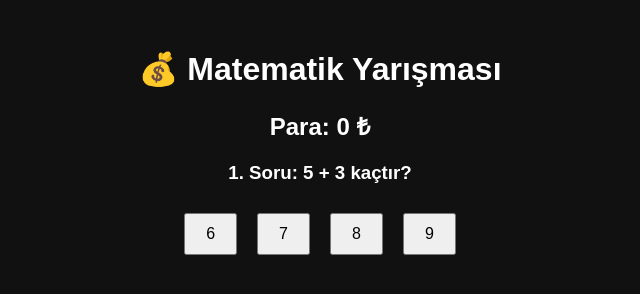
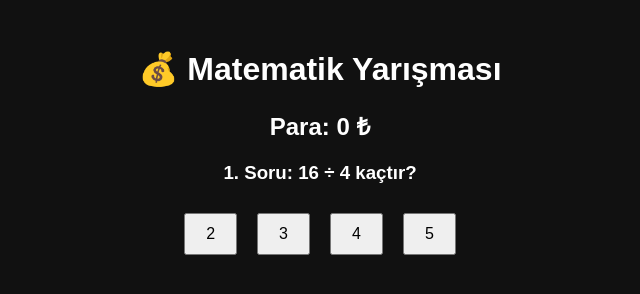
Before and after one commit to omerysf99/beram, a plain HTML site: page index.html in a window 1280 px wide. Shown: the full height of the page, 320-960 px from the left. Drawn offline with Linux system fonts and the light colour scheme.

Commit message:
Update index.html

```diff
--- a/index.html
+++ b/index.html
@@ -46,7 +46,8 @@ button:hover {
 </div>
 
 <script>
-let sorular = [
+// SORU HAVUZLARI
+let kolaySorular = [
     {soru:"5 + 3 kaçtır?", cevaplar:[6,7,8,9], dogru:8},
     {soru:"10 - 4 kaçtır?", cevaplar:[5,6,7,8], dogru:6},
     {soru:"6 x 2 kaçtır?", cevaplar:[10,11,12,13], dogru:12},
@@ -56,11 +57,39 @@ let sorular = [
     {soru:"20 - 8 kaçtır?", cevaplar:[10,11,12,13], dogru:12},
     {soru:"16 ÷ 4 kaçtır?", cevaplar:[2,3,4,5], dogru:4},
     {soru:"8 x 5 kaçtır?", cevaplar:[35,40,45,50], dogru:40},
-    {soru:"Bir tren saatte 120 km hızla gidiyor. 2.5 saatte kaç km gider?", cevaplar:[250,280,300,320], dogru:300}
+    {soru:"12 + 8 kaçtır?", cevaplar:[18,19,20,21], dogru:20},
+    {soru:"14 - 7 kaçtır?", cevaplar:[5,6,7,8], dogru:7},
+    {soru:"3 x 9 kaçtır?", cevaplar:[26,27,28,29], dogru:27}
 ];
 
+let zorSorular = [
+    {soru:"Bir tren saatte 120 km hızla gidiyor. 2.5 saatte kaç km gider?", cevaplar:[250,280,300,320], dogru:300},
+    {soru:"Bir sayının %20'si 40 ise tamamı kaçtır?", cevaplar:[150,180,200,220], dogru:200},
+    {soru:"2^5 + 3^3 kaçtır?", cevaplar:[59,61,63,65], dogru:59}
+];
+
+let sorular = [];
 let index = 0;
 let para = 0;
+
+function rastgeleSec(dizi, adet){
+    let kopya = [...dizi];
+    let secilen = [];
+    for(let i=0;i<adet;i++){
+        let rnd = Math.floor(Math.random()*kopya.length);
+        secilen.push(kopya.splice(rnd,1)[0]);
+    }
+    return secilen;
+}
+
+function oyunuHazirla(){
+    let kolay = rastgeleSec(kolaySorular, 9);
+    let zor = rastgeleSec(zorSorular, 1);
+    sorular = [...kolay, ...zor];
+    index = 0;
+    para = 0;
+    document.getElementById("para").innerText = "Para: 0 ₺";
+}
 
 function animasyonYenile(){
     const kutu = document.getElementById("kutu");
@@ -91,7 +120,6 @@ function soruGoster(){
 function cevapKontrol(secim){
     let s = sorular[index];
 
-    // Tek cevap hakkı
     let buttons = document.querySelectorAll("#cevaplar button");
     buttons.forEach(btn => btn.disabled = true);
 
@@ -108,9 +136,7 @@ function cevapKontrol(secim){
 
     } else {
         alert("❌ Yanlış! Tüm para gitti!");
-        para = 0;
-        index = 0;
-        document.getElementById("para").innerText = "Para: 0 ₺";
+        oyunuHazirla();
         soruGoster();
     }
 }
@@ -129,7 +155,6 @@ function sonrakiSecim(){
     let cekilBtn = document.createElement("button");
     cekilBtn.innerText = "Çekil";
     cekilBtn.onclick = () => {
-        // Çek bono görseli oluştur
         document.getElementById("cevaplar").innerHTML = "";
         document.getElementById("kontrol").innerHTML = "";
         document.getElementById("soru").innerHTML = `
@@ -146,6 +171,8 @@ function sonrakiSecim(){
     kontrol.appendChild(cekilBtn);
 }
 
+// BAŞLAT
+oyunuHazirla();
 soruGoster();
 </script>
 
```
